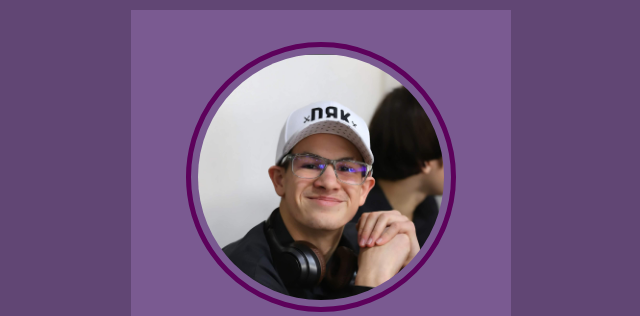
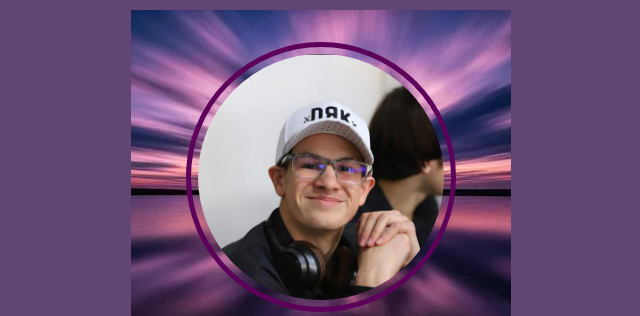
Before and after one commit to dudlizsombor-gif/SMARTcard, a plain HTML site: page index.html in a window 1280 px wide. Shown: the top 316 px of the page, without its empty margins (319-959 px from the left). Drawn offline with nearby package versions, Linux system fonts and the light colour scheme.

Commit message:
Update style.css
borito

```diff
--- a/style.css
+++ b/style.css
@@ -31,7 +31,7 @@ a, a:hover,  a:active {
 
 .doboz{
     background-color: #7a5a91;
-    background-image: url('img/contactonomy-background.png');
+    background-image: url('borito.jpg');
     background-repeat: no-repeat;
     background-position: center top;
     background-size: 100%;
```
